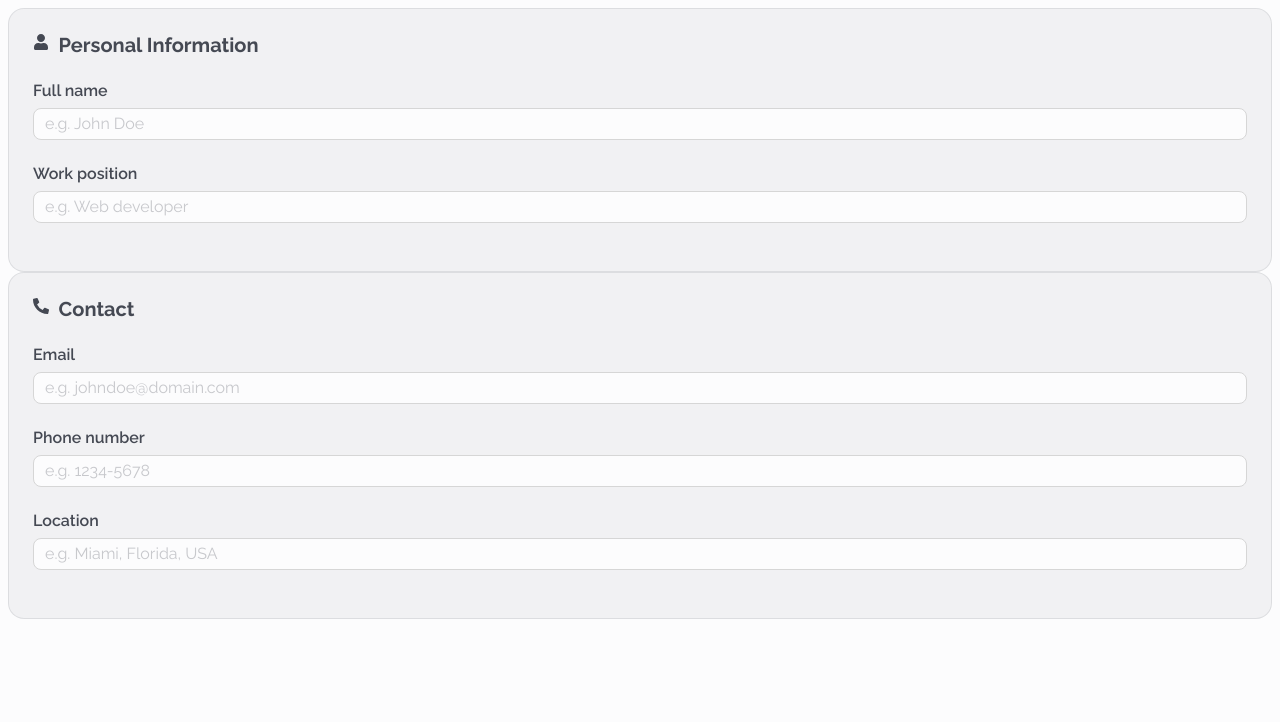
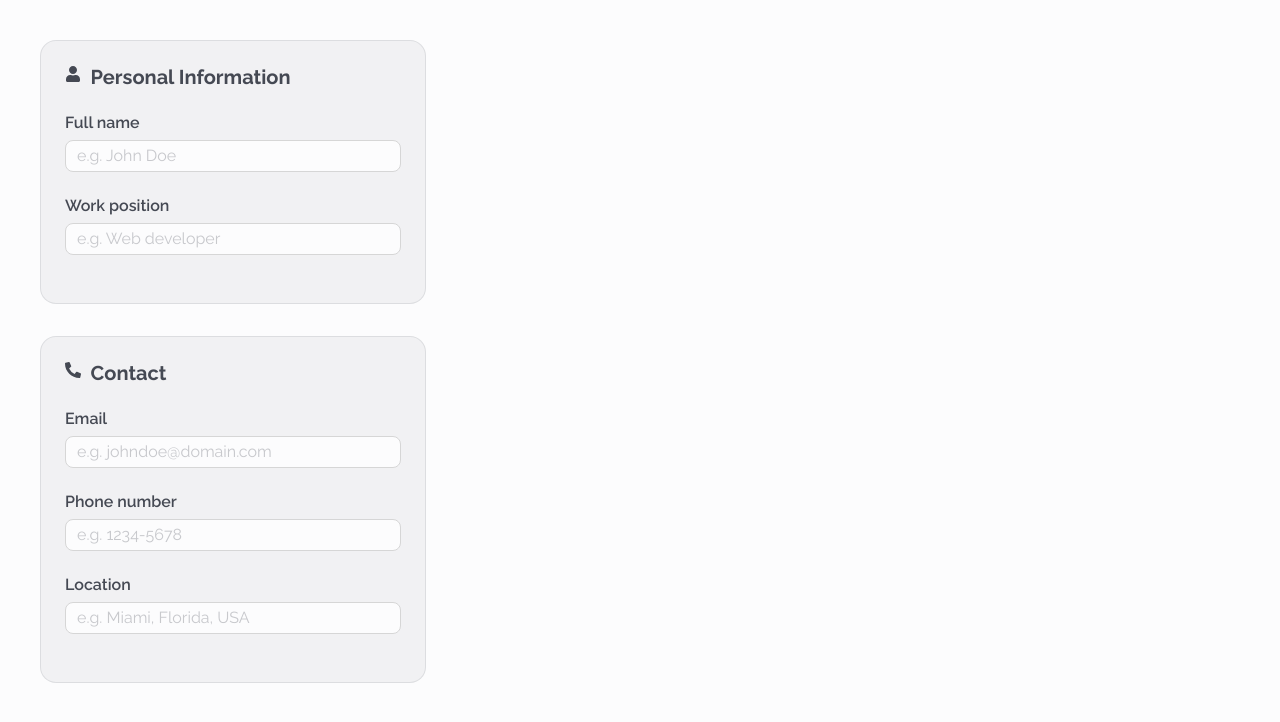
Before and after one commit to ErickBGomez/cv-application, a React (Vite) app: page / in a window 1280 px wide. Shown: the top 722 px of the page. Built offline with nearby package versions, Linux system fonts and the light colour scheme.

Commit message:
Add gap and padding to form

```diff
--- a/src/components/ResumeForm/ResumeForm.jsx
+++ b/src/components/ResumeForm/ResumeForm.jsx
@@ -5,7 +5,7 @@ import "./ResumeForm.scss";
 
 const ResumeForm = () => {
   return (
-    <Form name="resume-form" layout="vertical">
+    <Form name="resume-form" className="resume-form" layout="vertical">
       <FormSection icon={<FaUser />} title="Personal Information">
         <Form.Item label="Full name" name="fullName" hasFeedback>
           <Input placeholder="e.g. John Doe" />
--- a/src/components/ResumeForm/ResumeForm.scss
+++ b/src/components/ResumeForm/ResumeForm.scss
@@ -4,3 +4,11 @@
 .ant-form-item-label {
   @include text-styles.form-label;
 }
+
+.resume-form {
+  display: flex;
+  flex-direction: column;
+  gap: 2rem;
+  padding: 2rem;
+  max-width: 450px;
+}
```
